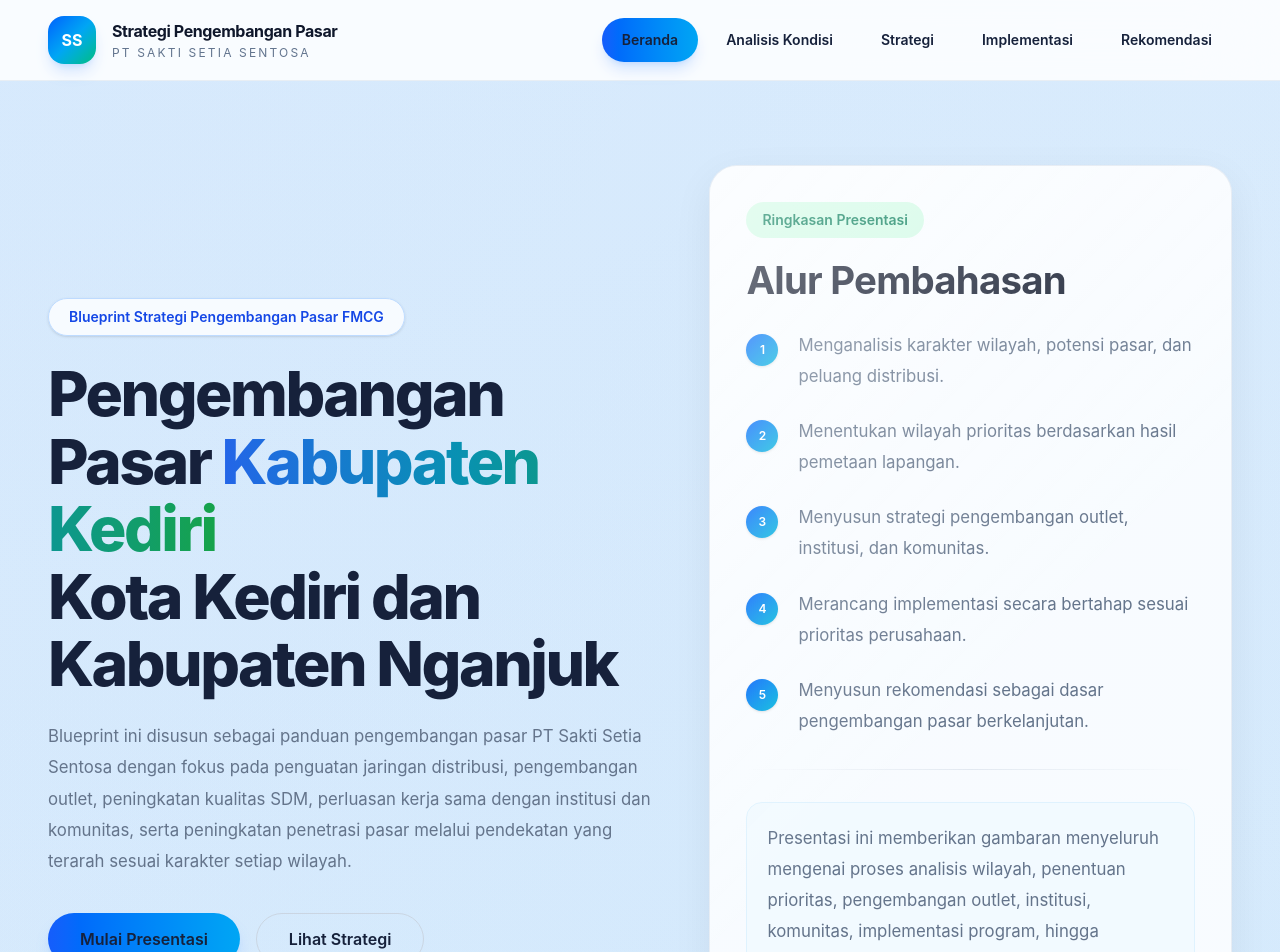
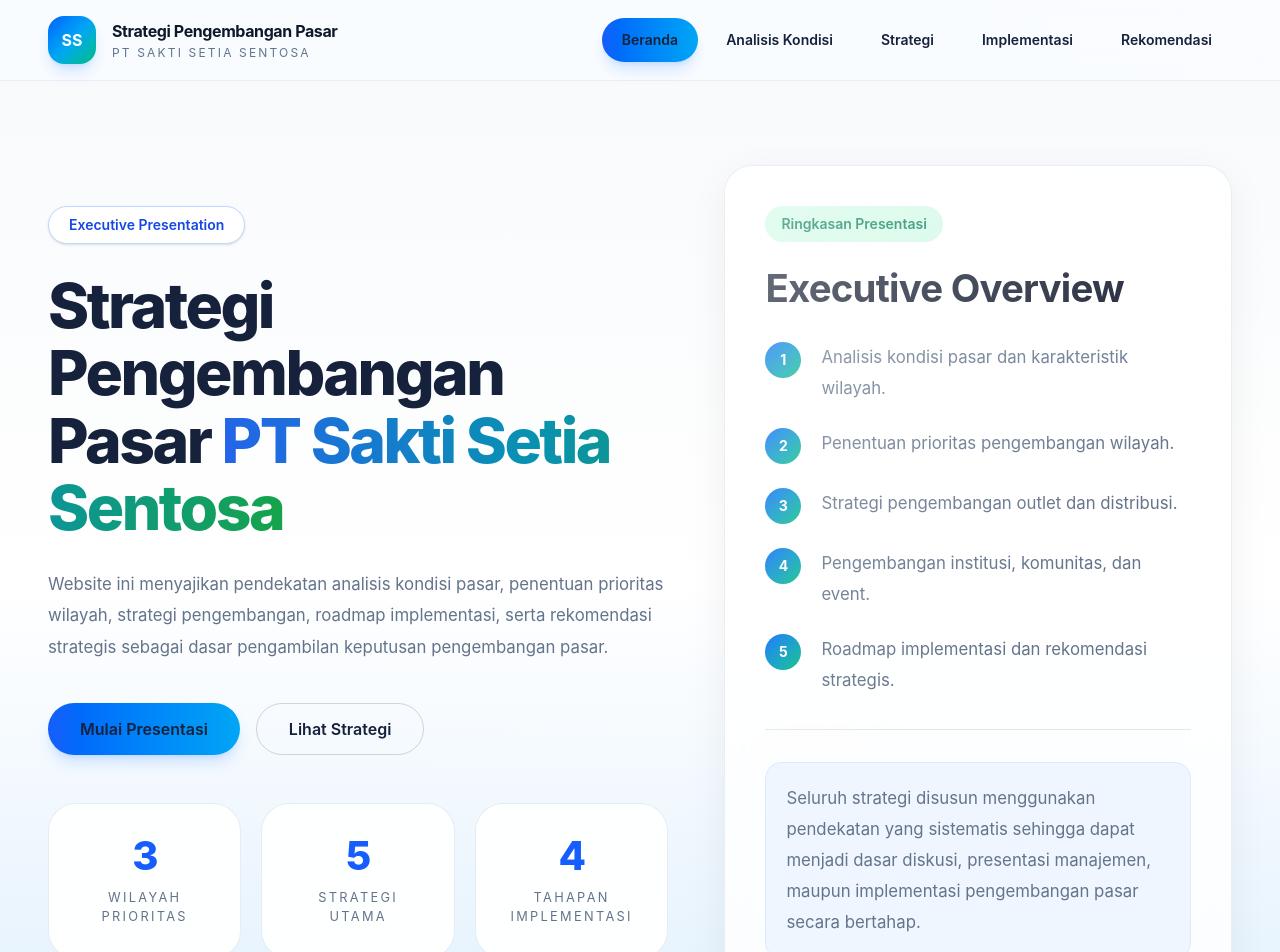
Before and after one commit to dawudsw0491-cell/market-strategy-presentation, a Next.js app: page / in a window 1280 px wide. Shown: the top 952 px of the page. Built offline with nearby package versions, Linux system fonts and the light colour scheme.

Commit message:
refactor(hero): redesign executive hero presentation

```diff
--- a/components/sections/hero.tsx
+++ b/components/sections/hero.tsx
@@ -3,43 +3,60 @@
 import Section from "@/components/ui/section";
 
 const highlights = [
-  "Menganalisis karakter wilayah, potensi pasar, dan peluang distribusi.",
-  "Menentukan wilayah prioritas berdasarkan hasil pemetaan lapangan.",
-  "Menyusun strategi pengembangan outlet, institusi, dan komunitas.",
-  "Merancang implementasi secara bertahap sesuai prioritas perusahaan.",
-  "Menyusun rekomendasi sebagai dasar pengembangan pasar berkelanjutan.",
+  "Analisis kondisi pasar dan karakteristik wilayah.",
+  "Penentuan prioritas pengembangan wilayah.",
+  "Strategi pengembangan outlet dan distribusi.",
+  "Pengembangan institusi, komunitas, dan event.",
+  "Roadmap implementasi dan rekomendasi strategis.",
+];
+
+const metrics = [
+  {
+    value: "3",
+    label: "Wilayah Prioritas",
+  },
+  {
+    value: "5",
+    label: "Strategi Utama",
+  },
+  {
+    value: "4",
+    label: "Tahapan Implementasi",
+  },
 ];
 
 export default function Hero() {
   return (
-    <Section className="relative overflow-hidden pt-14 lg:pt-20">
+    <Section
+      background="gradient"
+      className="relative overflow-hidden pt-14 lg:pt-20"
+    >
       <Container>
-        <div className="grid items-center gap-12 xl:grid-cols-[1.08fr_0.92fr]">
-          {/* Left */}
-          <div className="fade-up">
-            <span className="inline-flex rounded-full border border-blue-200 bg-white/80 px-5 py-2 text-sm font-semibold text-blue-700 shadow-sm backdrop-blur">
-              Blueprint Strategi Pengembangan Pasar FMCG
+
+        <div className="grid items-center gap-14 xl:grid-cols-[1.1fr_0.9fr]">
+
+          <div>
+
+            <span className="inline-flex rounded-full border border-blue-200 bg-white px-5 py-2 text-sm font-semibold text-blue-700 shadow-sm">
+              Executive Presentation
             </span>
 
-            <h1 className="mt-6 max-w-3xl">
-              Pengembangan Pasar
+            <h1 className="mt-7 max-w-4xl">
+              Strategi Pengembangan Pasar
               <span className="gradient-text">
-                {" "}Kabupaten Kediri
+                {" "}PT Sakti Setia Sentosa
               </span>
-              <br />
-              Kota Kediri dan Kabupaten Nganjuk
             </h1>
 
-            <p className="mt-6 max-w-2xl text-base leading-8 text-slate-600 lg:text-lg">
-              Blueprint ini disusun sebagai panduan pengembangan pasar PT Sakti
-              Setia Sentosa dengan fokus pada penguatan jaringan distribusi,
-              pengembangan outlet, peningkatan kualitas SDM, perluasan kerja
-              sama dengan institusi dan komunitas, serta peningkatan penetrasi
-              pasar melalui pendekatan yang terarah sesuai karakter setiap
-              wilayah.
+            <p className="mt-7 max-w-2xl text-lg leading-8 text-slate-600">
+              Website ini menyajikan pendekatan analisis kondisi pasar,
+              penentuan prioritas wilayah, strategi pengembangan,
+              roadmap implementasi, serta rekomendasi strategis sebagai
+              dasar pengambilan keputusan pengembangan pasar.
             </p>
 
-            <div className="mt-9 flex flex-wrap gap-4">
+            <div className="mt-10 flex flex-wrap gap-4">
+
               <Button href="/analisis-kondisi">
                 Mulai Presentasi
               </Button>
@@ -50,70 +67,86 @@
               >
                 Lihat Strategi
               </Button>
+
             </div>
+
+            <div className="mt-12 grid gap-5 sm:grid-cols-3">
+
+              {metrics.map((metric) => (
+
+                <div
+                  key={metric.label}
+                  className="dashboard-card text-center"
+                >
+                  <div className="metric-value text-blue-600">
+                    {metric.value}
+                  </div>
+
+                  <div className="metric-label">
+                    {metric.label}
+                  </div>
+                </div>
+
+              ))}
+
+            </div>
+
           </div>
 
-          {/* Right */}
-          <div className="fade-up">
-            <div className="card p-7 lg:p-9">
+          <div>
+
+            <div className="card p-8 lg:p-10">
+
               <span className="inline-flex rounded-full bg-emerald-100 px-4 py-2 text-sm font-semibold text-emerald-700">
                 Ringkasan Presentasi
               </span>
 
-              <h2 className="mt-5 text-2xl font-semibold text-slate-900">
-                Alur Pembahasan
+              <h2 className="mt-6 text-2xl font-bold text-slate-900">
+                Executive Overview
               </h2>
 
-              <div className="mt-7 space-y-6">
+              <div className="mt-8 space-y-6">
+
                 {highlights.map((item, index) => (
+
                   <div
                     key={item}
                     className="flex items-start gap-5"
                   >
-                    <div
-                      className="
-                        mt-1
-                        flex
-                        h-8
-                        w-8
-                        shrink-0
-                        items-center
-                        justify-center
-                        rounded-full
-                        bg-gradient-to-br
-                        from-blue-600
-                        to-cyan-500
-                        text-xs
-                        font-semibold
-                        text-white
-                        shadow
-                      "
-                    >
+
+                    <div className="flex h-9 w-9 shrink-0 items-center justify-center rounded-full bg-gradient-to-br from-blue-600 to-emerald-500 text-sm font-bold text-white">
                       {index + 1}
                     </div>
 
                     <p className="leading-7 text-slate-700">
                       {item}
                     </p>
+
                   </div>
+
                 ))}
+
               </div>
 
-              <div className="my-8 h-px bg-gradient-to-r from-transparent via-slate-200 to-transparent" />
+              <div className="my-8 h-px bg-slate-200" />
 
-              <div className="rounded-2xl border border-sky-100 bg-sky-50/80 p-5">
-                <p className="text-sm leading-7 text-slate-600">
-                  Presentasi ini memberikan gambaran menyeluruh mengenai proses
-                  analisis wilayah, penentuan prioritas, pengembangan outlet,
-                  institusi, komunitas, implementasi program, hingga
-                  rekomendasi strategis sebagai dasar pengembangan pasar FMCG
-                  di wilayah Kabupaten Kediri, Kota Kediri, dan Kabupaten
-                  Nganjuk.
+              <div className="rounded-2xl border border-blue-100 bg-blue-50 p-5">
+
+                <p className="leading-7 text-slate-600">
+                  Seluruh strategi disusun menggunakan pendekatan yang
+                  sistematis sehingga dapat menjadi dasar diskusi,
+                  presentasi manajemen, maupun implementasi pengembangan
+                  pasar secara bertahap.
                 </p>
+
               </div>
+
             </div>
+
           </div>
+
         </div>
+
       </Container>
     </Section>
   );
```
